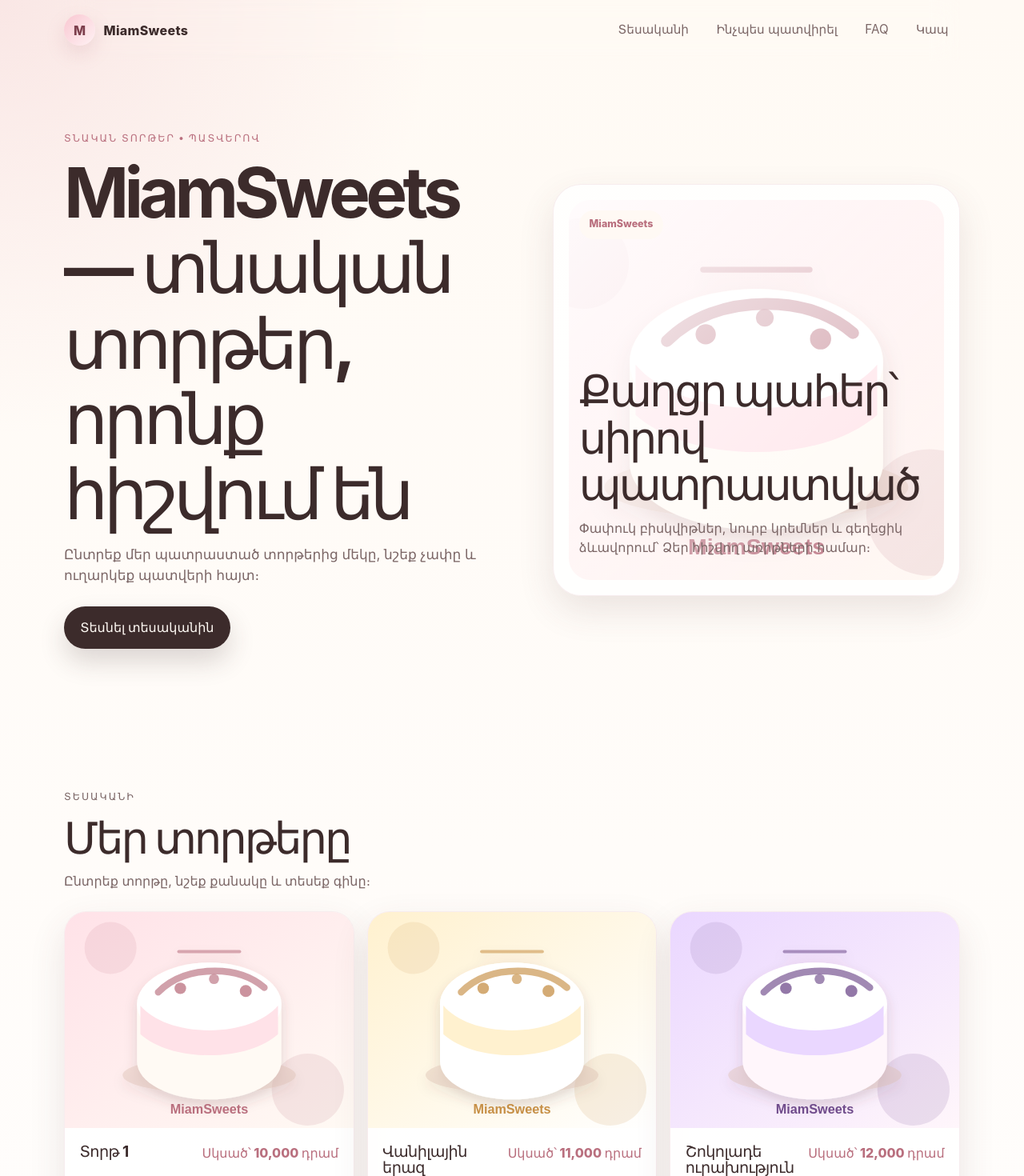
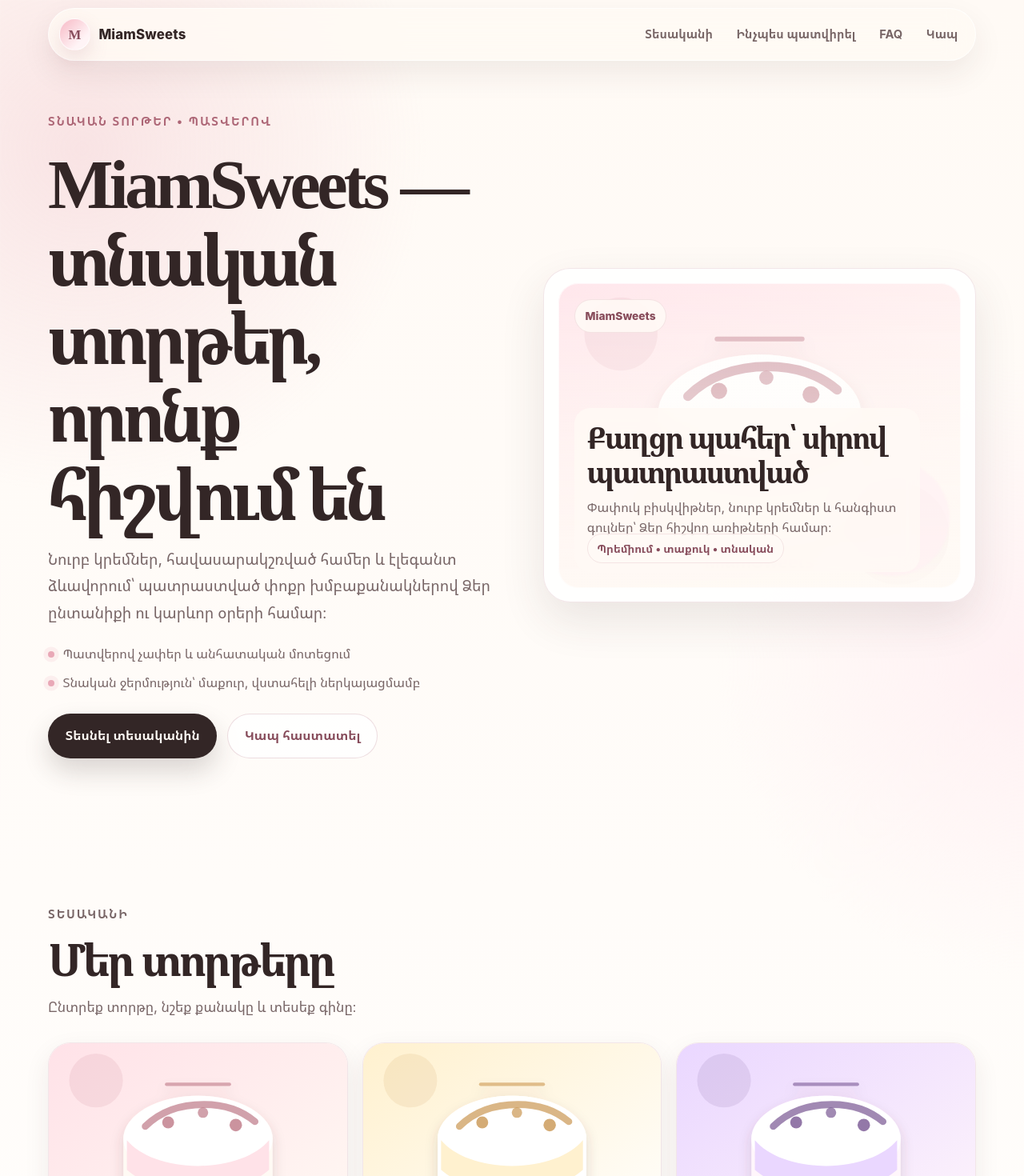
Before and after one commit to aghamyan/miam_sweets, a React (Vite) app: page / in a window 1280 px wide. Shown: the top 1470 px of the page at 80% size. Built offline with nearby package versions, Linux system fonts and the light colour scheme.

Commit message:
Improve premium bakery website design

```diff
--- a/src/components/Hero.jsx
+++ b/src/components/Hero.jsx
@@ -5,16 +5,26 @@
         <p className="eyebrow">Տնական տորթեր • պատվերով</p>
         <h1>MiamSweets — տնական տորթեր, որոնք հիշվում են</h1>
         <p className="hero-text">
-          Ընտրեք մեր պատրաստած տորթերից մեկը, նշեք չափը և ուղարկեք պատվերի հայտ։
+          Նուրբ կրեմներ, հավասարակշռված համեր և էլեգանտ ձևավորում՝ պատրաստված փոքր խմբաքանակներով Ձեր ընտանիքի ու կարևոր օրերի համար։
         </p>
+        <ul className="hero-points" aria-label="MiamSweets առավելություններ">
+          <li>Պատվերով չափեր և անհատական մոտեցում</li>
+          <li>Տնական ջերմություն՝ մաքուր, վստահելի ներկայացմամբ</li>
+        </ul>
         <div className="hero-actions">
           <a className="button button-primary" href="#catalog">Տեսնել տեսականին</a>
+          <a className="button button-soft" href="#contact">Կապ հաստատել</a>
         </div>
       </div>
       <div className="hero-card" aria-label="MiamSweets տնական տորթեր">
-        <span className="hero-card-badge">MiamSweets</span>
-        <h2>Քաղցր պահեր՝ սիրով պատրաստված</h2>
-        <p>Փափուկ բիսկվիթներ, նուրբ կրեմներ և գեղեցիկ ձևավորում՝ Ձեր հիշվող առիթների համար։</p>
+        <div className="hero-card-inner">
+          <span className="hero-card-badge">MiamSweets</span>
+          <div className="hero-card-copy">
+            <h2>Քաղցր պահեր՝ սիրով պատրաստված</h2>
+            <p>Փափուկ բիսկվիթներ, նուրբ կրեմներ և հանգիստ գույներ՝ Ձեր հիշվող առիթների համար։</p>
+            <span className="hero-card-note">Պրեմիում • տաքուկ • տնական</span>
+          </div>
+        </div>
       </div>
     </section>
   )
--- a/src/index.css
+++ b/src/index.css
@@ -1,19 +1,27 @@
+@import url('https://fonts.googleapis.com/css2?family=Noto+Sans+Armenian:wght@400;500;600;700;800&family=Noto+Serif+Armenian:wght@600;700;800&display=swap');
+
 :root {
-  color: #3c2b2b;
-  background: #fffaf4;
-  font-family: Inter, Avenir, Helvetica, Arial, sans-serif;
+  color: #332626;
+  background: #fffaf5;
+  font-family: 'Noto Sans Armenian', Inter, Avenir, Helvetica, Arial, sans-serif;
   font-synthesis: none;
-  line-height: 1.5;
+  line-height: 1.6;
   text-rendering: optimizeLegibility;
-  --cream: #fffaf4;
-  --cream-dark: #f7eadc;
+  -webkit-font-smoothing: antialiased;
+  --cream: #fffaf5;
+  --cream-dark: #f6eadf;
+  --cream-warm: #fff4ec;
   --white: #ffffff;
-  --pink: #e8a9b5;
-  --pink-soft: #fde9ed;
-  --rose: #b96f7e;
-  --cocoa: #3c2b2b;
-  --muted: #7b6666;
-  --shadow: 0 18px 45px rgba(92, 54, 54, 0.12);
+  --pink: #e9a8b7;
+  --pink-soft: #fff0f3;
+  --pink-muted: #f4cbd4;
+  --rose: #ad6676;
+  --rose-dark: #874c5b;
+  --cocoa: #332626;
+  --muted: #786667;
+  --line: rgba(173, 102, 118, 0.16);
+  --shadow: 0 22px 55px rgba(68, 42, 42, 0.11);
+  --shadow-soft: 0 12px 32px rgba(68, 42, 42, 0.08);
   --radius: 28px;
 }
 
@@ -23,14 +31,30 @@
 
 html {
   scroll-behavior: smooth;
+  overflow-x: hidden;
 }
 
 body {
   margin: 0;
   min-width: 320px;
+  overflow-x: hidden;
   background:
-    radial-gradient(circle at top left, rgba(232, 169, 181, 0.24), transparent 34rem),
-    linear-gradient(180deg, #fffaf4 0%, #fffefe 52%, #fff7f1 100%);
+    radial-gradient(circle at 8% 4%, rgba(233, 168, 183, 0.28), transparent 27rem),
+    radial-gradient(circle at 100% 18%, rgba(255, 240, 243, 0.95), transparent 24rem),
+    linear-gradient(180deg, #fffaf5 0%, #fffefd 48%, #fff7f1 100%);
+}
+
+body::before {
+  position: fixed;
+  inset: 0;
+  z-index: -1;
+  pointer-events: none;
+  background-image:
+    linear-gradient(rgba(173, 102, 118, 0.035) 1px, transparent 1px),
+    linear-gradient(90deg, rgba(173, 102, 118, 0.035) 1px, transparent 1px);
+  background-size: 4.5rem 4.5rem;
+  mask-image: linear-gradient(180deg, rgba(0, 0, 0, 0.58), transparent 68%);
+  content: '';
 }
 
 body.modal-open {
@@ -58,22 +82,39 @@
   position: sticky;
   top: 0;
   z-index: 10;
+  width: min(1160px, calc(100% - 1.25rem));
+  margin: 0.6rem auto 0;
+  border: 1px solid rgba(255, 255, 255, 0.7);
+  border-radius: 999px;
+  background: rgba(255, 250, 245, 0.82);
+  box-shadow: 0 16px 38px rgba(68, 42, 42, 0.08);
+  backdrop-filter: blur(18px);
+}
+
+.site-header,
+.header-nav {
   display: flex;
   align-items: center;
+}
+
+.site-header {
   justify-content: space-between;
-  gap: 1rem;
-  width: min(1120px, calc(100% - 2rem));
-  margin: 0 auto;
-  padding: 1rem 0;
-  backdrop-filter: blur(16px);
+  gap: 0.7rem;
+  padding: 0.5rem;
 }
 
 .logo {
   display: inline-flex;
+  min-height: 3.05rem;
   align-items: center;
   gap: 0.65rem;
+  border-radius: 999px;
+  padding: 0.25rem 0.8rem 0.25rem 0.3rem;
+  color: var(--cocoa);
+  font-size: clamp(0.96rem, 2.6vw, 1.05rem);
   font-weight: 800;
-  letter-spacing: 0.02em;
+  letter-spacing: 0.01em;
+  white-space: nowrap;
 }
 
 .logo-mark {
@@ -81,52 +122,57 @@
   width: 2.45rem;
   height: 2.45rem;
   place-items: center;
+  border: 1px solid rgba(255, 255, 255, 0.7);
   border-radius: 50%;
-  background: linear-gradient(135deg, #f9c7d1, #fff2f4);
-  box-shadow: 0 10px 24px rgba(185, 111, 126, 0.18);
-  color: #7d3f4d;
+  background: linear-gradient(135deg, #f7b9c5, #fff4f6 72%);
+  box-shadow: 0 10px 24px rgba(173, 102, 118, 0.18);
+  color: var(--rose-dark);
+  font-family: 'Noto Serif Armenian', serif;
+  font-weight: 800;
 }
 
 .header-nav {
-  display: flex;
   flex-wrap: wrap;
-  align-items: center;
   justify-content: flex-end;
-  gap: 0.35rem;
+  gap: 0.15rem;
   color: var(--muted);
-  font-size: 0.95rem;
+  font-size: 0.92rem;
+  font-weight: 700;
 }
 
 .header-nav a {
+  min-height: 2.75rem;
   border-radius: 999px;
-  padding: 0.65rem 0.9rem;
+  padding: 0.7rem 0.85rem;
+  transition: background 180ms ease, color 180ms ease, transform 180ms ease;
 }
 
 .header-nav a:hover {
-  background: rgba(255, 255, 255, 0.72);
-  color: var(--rose);
+  background: rgba(255, 255, 255, 0.88);
+  color: var(--rose-dark);
+  transform: translateY(-1px);
 }
 
 .section {
-  width: min(1120px, calc(100% - 2rem));
+  width: min(1160px, calc(100% - 1.5rem));
   margin: 0 auto;
-  padding: 4rem 0;
+  padding: 4.2rem 0;
 }
 
 .hero {
   display: grid;
-  gap: 1.5rem;
-  min-height: calc(100vh - 5rem);
+  gap: 2rem;
+  min-height: auto;
   align-items: center;
-  padding-top: 2rem;
+  padding-top: 3rem;
 }
 
 .eyebrow {
-  margin: 0 0 0.75rem;
+  margin: 0 0 0.85rem;
   color: var(--rose);
-  font-size: 0.78rem;
+  font-size: clamp(0.82rem, 2.8vw, 0.92rem);
   font-weight: 800;
-  letter-spacing: 0.16em;
+  letter-spacing: 0.13em;
   text-transform: uppercase;
 }
 
@@ -141,26 +187,27 @@
 h2,
 h3 {
   color: var(--cocoa);
-  line-height: 1.08;
+  font-family: 'Noto Serif Armenian', 'Noto Sans Armenian', serif;
+  line-height: 1.13;
 }
 
 h1 {
-  max-width: 14ch;
+  max-width: 13ch;
   margin-bottom: 1rem;
-  font-size: clamp(2.45rem, 9vw, 5.45rem);
-  letter-spacing: -0.065em;
+  font-size: clamp(2.35rem, 11vw, 5.4rem);
+  letter-spacing: -0.055em;
 }
 
 h2 {
-  margin-bottom: 0.8rem;
-  font-size: clamp(2rem, 8vw, 3.4rem);
-  letter-spacing: -0.055em;
+  margin-bottom: 0.85rem;
+  font-size: clamp(2rem, 8vw, 3.45rem);
+  letter-spacing: -0.045em;
 }
 
 h3 {
-  margin-bottom: 0.45rem;
-  font-size: 1.2rem;
-  letter-spacing: -0.03em;
+  margin-bottom: 0.5rem;
+  font-size: clamp(1.15rem, 4vw, 1.35rem);
+  letter-spacing: -0.02em;
 }
 
 .hero-text,
@@ -175,9 +222,36 @@
 }
 
 .hero-text {
-  max-width: 36rem;
-  margin-bottom: 1.6rem;
-  font-size: 1.06rem;
+  max-width: 38rem;
+  margin-bottom: 1.4rem;
+  font-size: clamp(1.06rem, 3.4vw, 1.2rem);
+  line-height: 1.75;
+}
+
+.hero-points {
+  display: grid;
+  gap: 0.65rem;
+  margin: 0 0 1.6rem;
+  padding: 0;
+  color: var(--muted);
+  font-size: 1rem;
+  list-style: none;
+}
+
+.hero-points li {
+  display: flex;
+  align-items: center;
+  gap: 0.65rem;
+}
+
+.hero-points li::before {
+  width: 0.5rem;
+  height: 0.5rem;
+  flex: 0 0 auto;
+  border-radius: 50%;
+  background: var(--pink);
+  box-shadow: 0 0 0 0.35rem rgba(233, 168, 183, 0.16);
+  content: '';
 }
 
 .hero-actions,
@@ -189,14 +263,16 @@
 
 .button {
   display: inline-flex;
-  min-height: 3rem;
+  min-height: 3.35rem;
   align-items: center;
   justify-content: center;
+  border: 1px solid transparent;
   border-radius: 999px;
-  padding: 0.85rem 1.2rem;
-  border: 1px solid transparent;
+  padding: 0.9rem 1.3rem;
+  cursor: pointer;
   font-weight: 800;
-  transition: transform 180ms ease, box-shadow 180ms ease, background 180ms ease;
+  text-align: center;
+  transition: transform 180ms ease, box-shadow 180ms ease, background 180ms ease, border-color 180ms ease, color 180ms ease;
 }
 
 .button:hover,
@@ -204,16 +280,37 @@
   transform: translateY(-2px);
 }
 
+.button:focus-visible,
+.header-nav a:focus-visible,
+.logo:focus-visible,
+.text-button:focus-visible,
+.modal-close:focus-visible,
+.order-form input:focus-visible,
+.order-form textarea:focus-visible {
+  outline: 3px solid rgba(173, 102, 118, 0.28);
+  outline-offset: 3px;
+}
+
 .button-primary {
-  background: #3c2b2b;
-  box-shadow: 0 16px 32px rgba(60, 43, 43, 0.18);
-  color: #fffaf4;
+  background: var(--cocoa);
+  box-shadow: 0 16px 32px rgba(51, 38, 38, 0.18);
+  color: #fffaf5;
+}
+
+.button-primary:hover {
+  background: #241a1a;
+  box-shadow: 0 20px 42px rgba(51, 38, 38, 0.22);
 }
 
 .button-soft {
-  border-color: rgba(185, 111, 126, 0.2);
-  background: rgba(255, 255, 255, 0.68);
-  color: var(--rose);
+  border-color: rgba(173, 102, 118, 0.22);
+  background: rgba(255, 255, 255, 0.76);
+  color: var(--rose-dark);
+}
+
+.button-soft:hover {
+  border-color: rgba(173, 102, 118, 0.34);
+  background: var(--pink-soft);
 }
 
 .hero-card,
@@ -221,26 +318,39 @@
 .step-card,
 .faq-item,
 .contact-card {
-  border: 1px solid rgba(185, 111, 126, 0.12);
-  background: rgba(255, 255, 255, 0.82);
-  box-shadow: var(--shadow);
+  border: 1px solid var(--line);
+  background: rgba(255, 255, 255, 0.86);
+  box-shadow: var(--shadow-soft);
 }
 
 .hero-card {
   position: relative;
-  min-height: 22rem;
+  min-height: 26rem;
   overflow: hidden;
-  border-radius: 2.2rem;
-  padding: 2rem;
+  border-radius: 2.1rem;
+  padding: 1.1rem;
+  box-shadow: var(--shadow);
 }
 
 .hero-card::before {
   position: absolute;
-  inset: 1.2rem;
-  border-radius: 1.7rem;
+  inset: 1.1rem;
+  border-radius: 1.55rem;
   background:
-    linear-gradient(135deg, rgba(255, 255, 255, 0.88), transparent),
+    linear-gradient(180deg, rgba(255, 255, 255, 0.16), rgba(255, 250, 245, 0.9)),
     url('/images/cake-1.svg') center/cover;
+  content: '';
+}
+
+.hero-card::after {
+  position: absolute;
+  right: 2rem;
+  bottom: 2rem;
+  width: 9rem;
+  height: 9rem;
+  border-radius: 50%;
+  background: rgba(255, 240, 243, 0.68);
+  filter: blur(1px);
   content: '';
 }
 
@@ -249,120 +359,214 @@
   z-index: 1;
 }
 
-.hero-card-badge {
-  display: inline-flex;
-  margin-bottom: 10rem;
+.hero-card-inner {
+  display: flex;
+  min-height: 23.8rem;
+  flex-direction: column;
+  justify-content: space-between;
+  border: 1px solid rgba(255, 255, 255, 0.64);
+  border-radius: 1.55rem;
+  padding: 1.2rem;
+}
+
+.hero-card-badge,
+.hero-card-note {
+  width: fit-content;
+  border: 1px solid rgba(173, 102, 118, 0.14);
   border-radius: 999px;
-  background: rgba(255, 250, 244, 0.88);
-  padding: 0.55rem 0.8rem;
-  color: var(--rose);
-  font-size: 0.78rem;
+  background: rgba(255, 250, 245, 0.9);
+  color: var(--rose-dark);
+  font-size: 0.86rem;
   font-weight: 800;
 }
 
+.hero-card-badge {
+  padding: 0.55rem 0.8rem;
+}
+
+.hero-card-note {
+  margin-top: 1rem;
+  padding: 0.48rem 0.72rem;
+}
+
+.hero-card-copy {
+  max-width: 27rem;
+  border-radius: 1.25rem;
+  background: rgba(255, 250, 245, 0.86);
+  padding: 1rem;
+  backdrop-filter: blur(10px);
+}
+
+.hero-card-copy h2 {
+  margin-bottom: 0.65rem;
+  font-size: clamp(1.65rem, 7vw, 2.35rem);
+}
+
+.hero-card-copy p {
+  margin-bottom: 0;
+}
+
 .section-heading {
-  max-width: 40rem;
-  margin-bottom: 1.6rem;
+  max-width: 43rem;
+  margin-bottom: 1.8rem;
+}
+
+.section-heading p:last-child {
+  font-size: clamp(1rem, 3vw, 1.08rem);
+  line-height: 1.75;
 }
 
 .catalog-grid,
 .steps-grid {
   display: grid;
-  gap: 1rem;
+  grid-template-columns: 1fr;
+  gap: 1.1rem;
 }
 
 .cake-card {
+  display: flex;
+  min-width: 0;
+  height: 100%;
+  flex-direction: column;
   overflow: hidden;
   border-radius: var(--radius);
   cursor: pointer;
-  transition: transform 180ms ease, box-shadow 180ms ease;
+  transition: transform 180ms ease, box-shadow 180ms ease, border-color 180ms ease;
 }
 
 .cake-card:hover,
 .cake-card:focus-within {
+  border-color: rgba(173, 102, 118, 0.26);
+  box-shadow: 0 24px 58px rgba(68, 42, 42, 0.15);
   transform: translateY(-4px);
-  box-shadow: 0 24px 52px rgba(92, 54, 54, 0.16);
 }
 
 .cake-image-wrap {
+  position: relative;
   aspect-ratio: 4 / 3;
   overflow: hidden;
-  background: linear-gradient(135deg, #fde9ed, #fff7ed);
+  background: linear-gradient(135deg, #fff0f3, #fff8ef);
+}
+
+.cake-image-wrap::after {
+  position: absolute;
+  inset: auto 1rem 1rem auto;
+  width: 3.8rem;
+  height: 3.8rem;
+  border-radius: 50%;
+  background: rgba(255, 255, 255, 0.72);
+  content: '';
 }
 
 .cake-image {
   width: 100%;
   height: 100%;
   object-fit: cover;
+  transition: transform 320ms ease;
+}
+
+.cake-card:hover .cake-image {
+  transform: scale(1.035);
 }
 
 .cake-content {
+  display: flex;
+  flex: 1;
+  flex-direction: column;
   padding: 1.15rem;
 }
 
 .cake-title-row {
   display: grid;
-  gap: 0.2rem;
-  margin-bottom: 0.6rem;
+  gap: 0.35rem;
+  margin-bottom: 0.65rem;
 }
 
 .cake-title-row span {
-  color: var(--rose);
+  color: var(--rose-dark);
   font-weight: 800;
+}
+
+.cake-content p {
+  margin-bottom: 0;
+  font-size: 1rem;
+  line-height: 1.7;
 }
 
 .tag-list {
   display: flex;
   flex-wrap: wrap;
-  gap: 0.45rem;
-  margin: 1rem 0;
+  gap: 0.5rem;
+  margin: 1rem 0 1.15rem;
 }
 
 .tag-list span,
 .contact-note span {
+  border: 1px solid rgba(173, 102, 118, 0.12);
   border-radius: 999px;
   background: var(--pink-soft);
-  padding: 0.45rem 0.65rem;
-  color: #8c5260;
-  font-size: 0.82rem;
-  font-weight: 700;
+  padding: 0.5rem 0.7rem;
+  color: var(--rose-dark);
+  font-size: 0.92rem;
+  font-weight: 800;
 }
 
 .text-button {
   border: 0;
   background: transparent;
-  color: var(--rose);
+  color: var(--rose-dark);
   cursor: pointer;
   font-weight: 800;
   padding: 0;
+  transition: transform 180ms ease, color 180ms ease;
 }
 
 .card-button {
   width: 100%;
-  cursor: pointer;
+  margin-top: auto;
 }
 
 .order-section {
-  padding-top: 2rem;
+  padding-top: 2.5rem;
 }
 
 .step-card {
+  position: relative;
+  overflow: hidden;
   border-radius: var(--radius);
   padding: 1.35rem;
 }
 
+.step-card::after {
+  position: absolute;
+  top: -2.5rem;
+  right: -2.3rem;
+  width: 7rem;
+  height: 7rem;
+  border-radius: 50%;
+  background: rgba(233, 168, 183, 0.16);
+  content: '';
+}
+
 .step-card span {
   display: inline-flex;
-  margin-bottom: 1.4rem;
+  margin-bottom: 1.25rem;
   color: var(--pink);
-  font-size: 2.2rem;
-  font-weight: 900;
+  font-family: 'Noto Serif Armenian', serif;
+  font-size: 2.4rem;
+  font-weight: 800;
   letter-spacing: -0.08em;
+}
+
+.step-card p {
+  margin: 0;
+  font-size: 1rem;
+  line-height: 1.65;
 }
 
 .faq-list {
   display: grid;
-  gap: 0.8rem;
+  gap: 0.85rem;
 }
 
 .faq-item {
@@ -371,19 +575,22 @@
 }
 
 .faq-item summary {
+  min-height: 2.75rem;
   cursor: pointer;
   font-weight: 800;
 }
 
 .faq-item p {
   margin: 0.8rem 0 0;
+  line-height: 1.75;
 }
 
 .contact-card {
   position: relative;
   overflow: hidden;
-  border-radius: 2.2rem;
-  padding: 2rem;
+  border-radius: 2.1rem;
+  padding: 1.4rem;
+  box-shadow: var(--shadow);
 }
 
 .contact-card::after {
@@ -393,7 +600,7 @@
   width: 12rem;
   height: 12rem;
   border-radius: 50%;
-  background: rgba(232, 169, 181, 0.25);
+  background: rgba(233, 168, 183, 0.24);
   content: '';
 }
 
@@ -403,7 +610,9 @@
 }
 
 .contact-card p {
-  max-width: 42rem;
+  max-width: 44rem;
+  font-size: 1.02rem;
+  line-height: 1.75;
 }
 
 .contact-note {
@@ -421,7 +630,7 @@
 
 .contact-details a {
   width: fit-content;
-  color: var(--rose);
+  color: var(--rose-dark);
   font-weight: 800;
 }
 
@@ -433,10 +642,11 @@
   display: flex;
   flex-direction: column;
   gap: 0.35rem;
-  width: min(1120px, calc(100% - 2rem));
+  width: min(1160px, calc(100% - 1.5rem));
   margin: 0 auto;
   padding: 2rem 0 2.5rem;
   font-size: 0.95rem;
+  text-align: center;
 }
 
 .site-footer p {
@@ -449,19 +659,21 @@
   z-index: 20;
   display: grid;
   place-items: end center;
-  background: rgba(60, 43, 43, 0.42);
-  padding: 0;
+  overflow-y: auto;
+  background: rgba(51, 38, 38, 0.46);
+  padding: 0.75rem 0.75rem 0;
 }
 
 .modal-card {
   position: relative;
   display: grid;
-  width: 100%;
-  max-height: 100vh;
+  width: min(100%, 43rem);
+  max-height: calc(100dvh - 0.75rem);
   overflow: auto;
+  border: 1px solid rgba(255, 255, 255, 0.72);
   border-radius: 1.6rem 1.6rem 0 0;
   background: var(--cream);
-  box-shadow: 0 24px 70px rgba(60, 43, 43, 0.22);
+  box-shadow: 0 24px 70px rgba(51, 38, 38, 0.24);
 }
 
 .modal-close {
@@ -470,38 +682,51 @@
   right: 0.85rem;
   z-index: 1;
   display: grid;
-  width: 2.55rem;
-  height: 2.55rem;
+  width: 3rem;
+  height: 3rem;
   place-items: center;
-  border: 0;
+  border: 1px solid rgba(173, 102, 118, 0.12);
   border-radius: 50%;
-  background: rgba(255, 255, 255, 0.92);
-  box-shadow: 0 10px 24px rgba(60, 43, 43, 0.12);
+  background: rgba(255, 255, 255, 0.94);
+  box-shadow: 0 10px 24px rgba(51, 38, 38, 0.12);
   color: var(--cocoa);
   cursor: pointer;
-  font-size: 1.6rem;
+  font-size: 1.7rem;
   line-height: 1;
+  transition: transform 180ms ease, background 180ms ease;
+}
+
+.modal-close:hover {
+  background: var(--pink-soft);
+  transform: rotate(6deg) scale(1.03);
 }
 
 .modal-image {
   width: 100%;
+  max-height: 18rem;
   aspect-ratio: 4 / 3;
   object-fit: cover;
   background: var(--pink-soft);
 }
 
 .modal-content {
-  padding: 1.1rem;
+  padding: 1.15rem;
+}
+
+.modal-content h2 {
+  font-size: clamp(1.9rem, 8vw, 2.65rem);
 }
 
 .modal-description {
   color: var(--muted);
+  font-size: 1rem;
+  line-height: 1.75;
 }
 
 .quantity-field {
   display: grid;
-  gap: 0.65rem;
-  margin: 1.2rem 0;
+  gap: 0.75rem;
+  margin: 1.25rem 0;
   color: var(--cocoa);
   font-weight: 800;
 }
@@ -516,23 +741,25 @@
 
 .quantity-heading strong {
   display: inline-grid;
-  min-width: 2.5rem;
+  min-width: 2.85rem;
+  min-height: 2.45rem;
   place-items: center;
   border-radius: 999px;
   background: var(--pink-soft);
-  color: var(--rose);
-  font-size: 1.05rem;
+  color: var(--rose-dark);
+  font-size: 1.08rem;
 }
 
 .quantity-field input[type='range'] {
   width: 100%;
+  min-height: 2.2rem;
   accent-color: var(--rose);
   cursor: pointer;
 }
 
 .quantity-limits {
   color: var(--muted);
-  font-size: 0.9rem;
+  font-size: 0.95rem;
 }
 
 .price-panel {
@@ -540,22 +767,23 @@
   align-items: baseline;
   justify-content: space-between;
   gap: 1rem;
-  margin: 1rem 0 1.2rem;
-  border-radius: 1.1rem;
+  margin: 1rem 0 1.25rem;
+  border: 1px solid rgba(173, 102, 118, 0.12);
+  border-radius: 1.2rem;
   background: var(--pink-soft);
-  padding: 0.9rem 1rem;
-  color: var(--rose);
+  padding: 0.95rem 1rem;
+  color: var(--rose-dark);
   font-weight: 800;
 }
 
 .price-panel strong {
   color: var(--cocoa);
-  font-size: 1.25rem;
+  font-size: clamp(1.2rem, 5vw, 1.45rem);
 }
 
 .order-form {
   display: grid;
-  gap: 0.85rem;
+  gap: 0.9rem;
 }
 
 .order-form h3 {
@@ -564,7 +792,7 @@
 
 .order-form label {
   display: grid;
-  gap: 0.35rem;
+  gap: 0.4rem;
   color: var(--cocoa);
   font-weight: 800;
 }
@@ -572,15 +800,26 @@
 .order-form input,
 .order-form textarea {
   width: 100%;
-  border: 1px solid rgba(185, 111, 126, 0.24);
+  min-height: 3.35rem;
+  border: 1px solid rgba(173, 102, 118, 0.22);
   border-radius: 1rem;
   background: var(--white);
   color: var(--cocoa);
-  padding: 0.85rem 1rem;
+  padding: 0.9rem 1rem;
+  font-size: 1rem;
+  transition: border-color 180ms ease, box-shadow 180ms ease, background 180ms ease;
 }
 
 .order-form textarea {
+  min-height: 7rem;
   resize: vertical;
+}
+
+.order-form input:focus,
+.order-form textarea:focus {
+  border-color: rgba(173, 102, 118, 0.48);
+  background: #fffdfb;
+  box-shadow: 0 0 0 4px rgba(233, 168, 183, 0.14);
 }
 
 .order-success,
@@ -588,7 +827,7 @@
   border-radius: 1rem;
   padding: 1rem;
   font-weight: 800;
-  line-height: 1.55;
+  line-height: 1.6;
 }
 
 .order-success {
@@ -599,14 +838,13 @@
 
 .order-error {
   margin: 0;
-  border: 1px solid rgba(185, 111, 126, 0.3);
-  background: rgba(185, 111, 126, 0.12);
-  color: var(--rose);
+  border: 1px solid rgba(173, 102, 118, 0.3);
+  background: rgba(173, 102, 118, 0.12);
+  color: var(--rose-dark);
 }
 
 .modal-button {
   width: 100%;
-  cursor: pointer;
 }
 
 .modal-button:disabled {
@@ -614,10 +852,62 @@
   opacity: 0.72;
 }
 
+@media (max-width: 720px) {
+  .site-header {
+    align-items: stretch;
+    border-radius: 1.35rem;
+  }
+
+  .site-header,
+  .header-nav {
+    flex-direction: column;
+  }
+
+  .logo {
+    justify-content: center;
+  }
+
+  .header-nav {
+    display: grid;
+    width: 100%;
+    grid-template-columns: repeat(2, minmax(0, 1fr));
+    gap: 0.25rem;
+    font-size: 0.9rem;
+  }
+
+  .header-nav a {
+    display: grid;
+    place-items: center;
+    padding-inline: 0.55rem;
+    text-align: center;
+  }
+
+  .hero-actions,
+  .contact-actions {
+    flex-direction: column;
+  }
+
+  .button {
+    width: 100%;
+  }
+}
+
 @media (min-width: 640px) {
+  .section {
+    width: min(1160px, calc(100% - 2rem));
+  }
+
   .catalog-grid,
   .steps-grid {
     grid-template-columns: repeat(2, minmax(0, 1fr));
+  }
+
+  .contact-card {
+    padding: 2rem;
+  }
+
+  .modal-content {
+    padding: 1.45rem;
   }
 
   .site-footer {
@@ -628,12 +918,14 @@
 
 @media (min-width: 900px) {
   .section {
-    padding: 5.5rem 0;
+    padding: 5.7rem 0;
   }
 
   .hero {
-    grid-template-columns: minmax(0, 1.05fr) minmax(20rem, 0.95fr);
-    gap: 3rem;
+    min-height: calc(100vh - 5rem);
+    grid-template-columns: minmax(0, 1.02fr) minmax(22rem, 0.98fr);
+    gap: 3.5rem;
+    padding-top: 4rem;
   }
 
   .catalog-grid,
@@ -642,8 +934,7 @@
   }
 
   .cake-title-row {
-    grid-template-columns: 1fr auto;
-    align-items: start;
+    grid-template-columns: 1fr;
   }
 
   .modal-backdrop {
@@ -653,17 +944,36 @@
 
   .modal-card {
     grid-template-columns: minmax(0, 0.92fr) minmax(22rem, 1fr);
-    width: min(62rem, 100%);
+    width: min(64rem, 100%);
     max-height: calc(100vh - 2rem);
     border-radius: 2rem;
   }
 
   .modal-image {
     height: 100%;
+    max-height: none;
     min-height: 34rem;
   }
 
   .modal-content {
-    padding: 1.5rem;
+    padding: 1.65rem;
   }
 }
+
+@media (min-width: 1080px) {
+  .cake-title-row {
+    grid-template-columns: 1fr auto;
+    align-items: start;
+  }
+}
+
+@media (prefers-reduced-motion: reduce) {
+  *,
+  *::before,
+  *::after {
+    scroll-behavior: auto !important;
+    transition-duration: 0.01ms !important;
+    animation-duration: 0.01ms !important;
+    animation-iteration-count: 1 !important;
+  }
+}
```
Also changed, not shown: src/components/Contact.jsx (+6 -1 lines), src/components/HowToOrder.jsx (+15 -5 lines).
